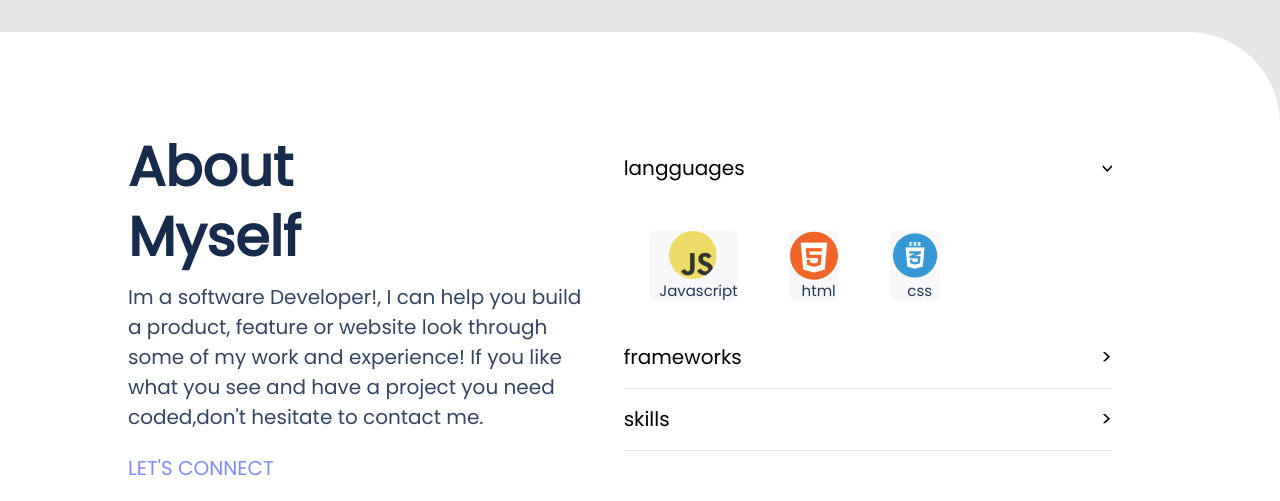
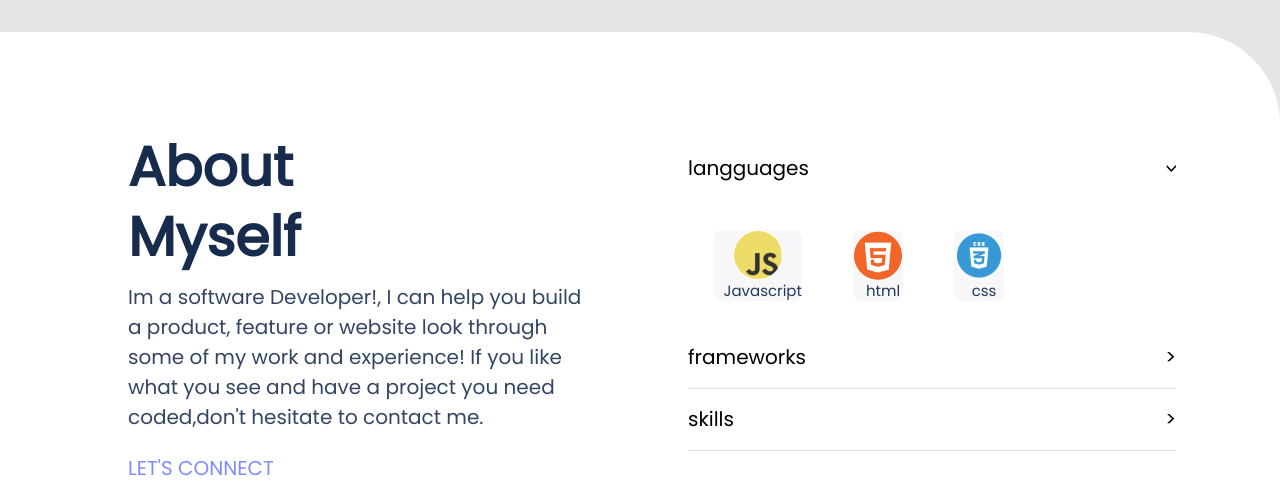
Before and after one commit to elassis/mobile_version_portfolio, a plain HTML site: page index.html in a window 1280 px wide. Shown: the part 3220-3721 px from the top of the page. Drawn offline with Linux system fonts and the light colour scheme.

Commit message:
Update Styling
giving margin to technologies container to better spacing

```diff
--- a/style.css
+++ b/style.css
@@ -753,6 +753,7 @@ a.about-button {
 
   .technologies {
     width: 50%;
+    margin-left:6%
   }
 
   .title {
```
